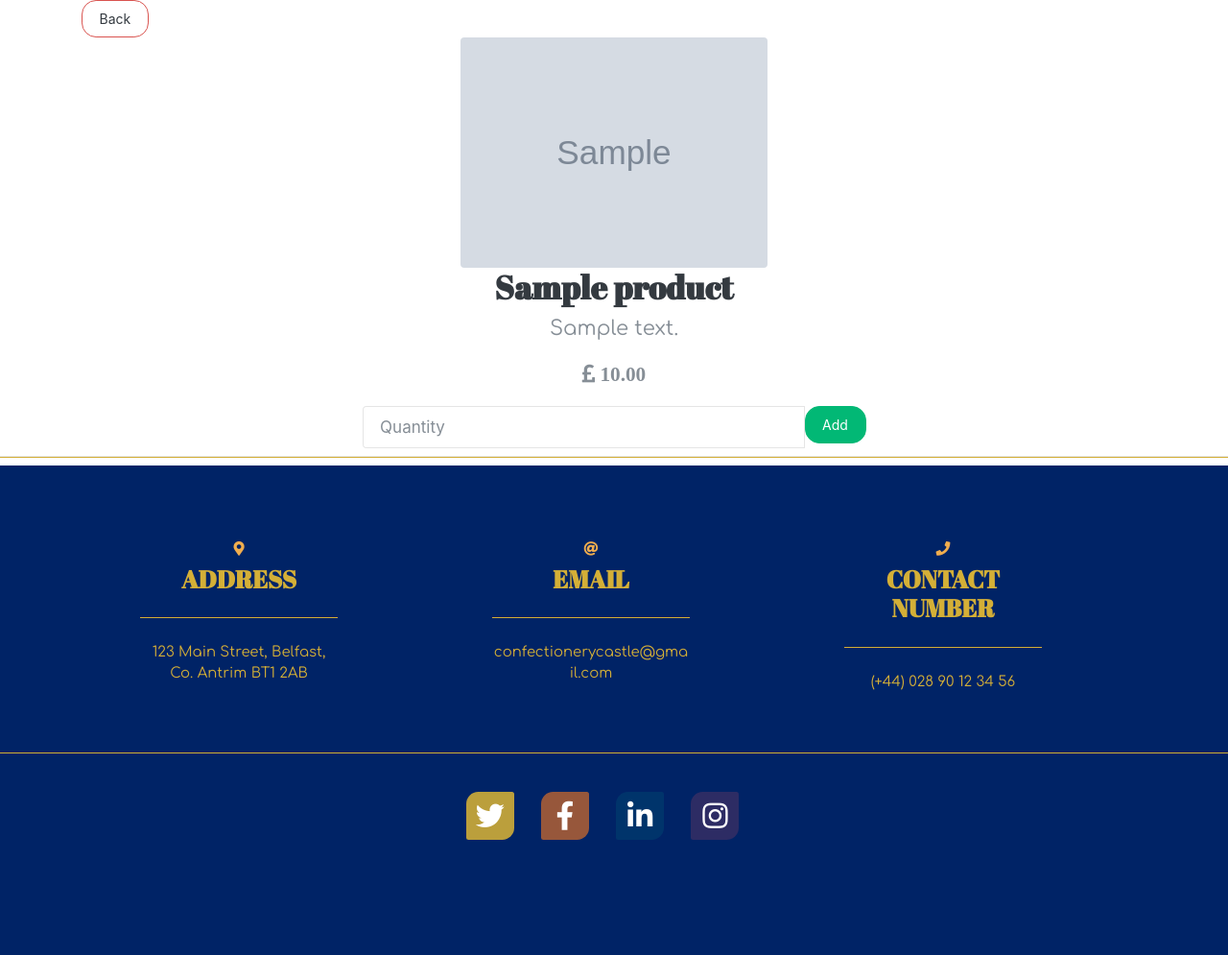
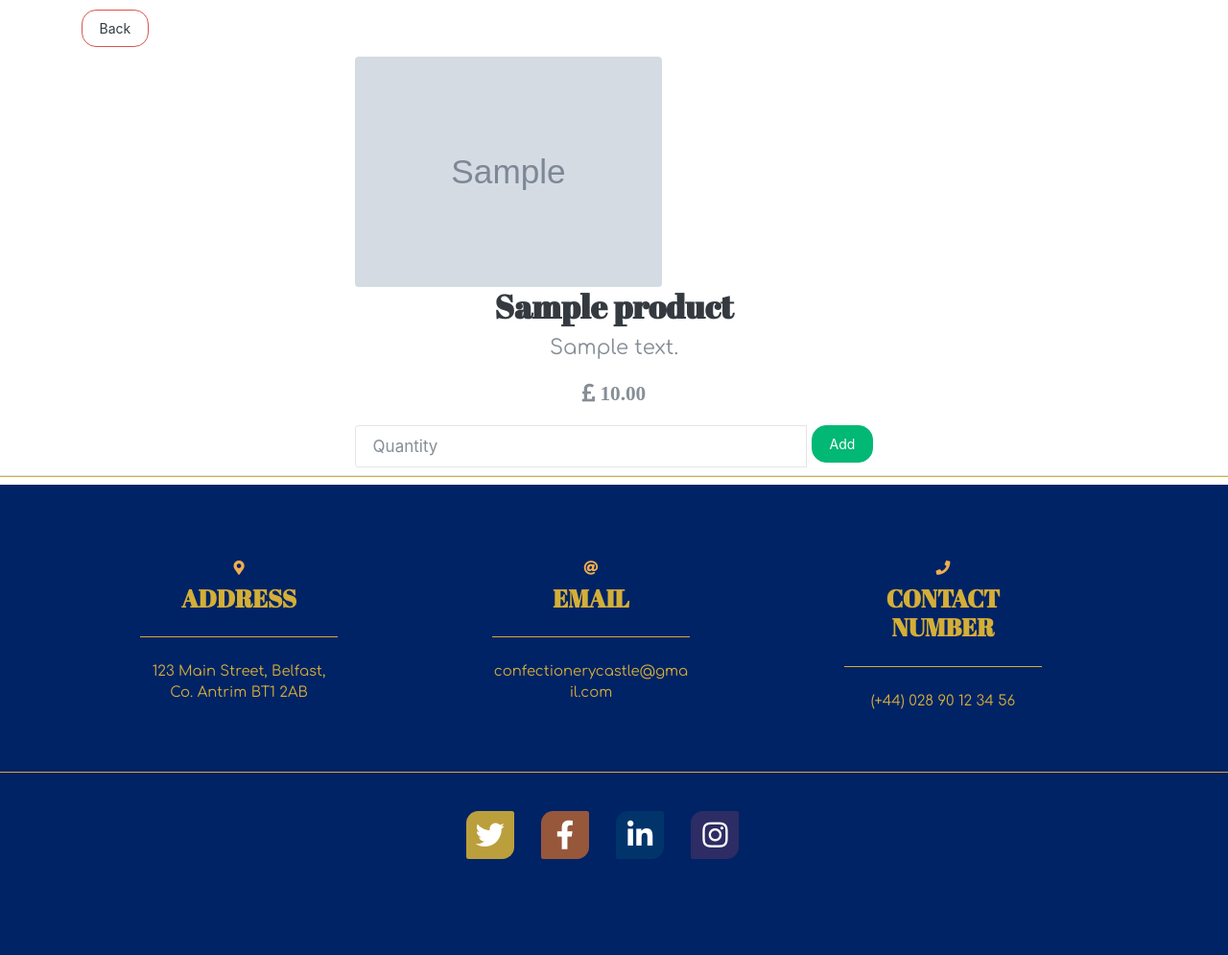
Before and after one commit to LiamMcGcistudent/django-project, a Django app: page /products/1/ in a window 1280 px wide. Shown: the part 96-1091 px from the top of the page at 96% size. Before the commit the page ends 971 px from the top, so only its background shows below. Run offline with Django 3.2, Linux system fonts and the light colour scheme; tables that the repository leaves empty hold one stand-in row (values such as "Sample post"); grey boxes marked "Sample" are stand-in pictures; some libraries are stand-ins or nearby versions.

Commit message:
styling changes

```diff
--- a/products/templates/product_detail.html
+++ b/products/templates/product_detail.html
@@ -2,7 +2,7 @@
 <section>
     <div class="container">
         <a class="btn btn-outline-danger btn-back" onclick="history.go(-1)">Back</a>
-        <div class="container text-center">
+        <div class="text-center">
             <div class="row">
                 <div class="col-md-6 mx-auto">
                     <img src="{{ product.image.url }}" class="rounded product-image"></img>
@@ -29,7 +29,7 @@
                         <div class="input-group">
                             <input name="quantity" type="number" min="1" max="999" class="form-control" placeholder="Quantity">
                             <span class="input-group-btn">
-                            <button class="btn btn-success" type="submit">Add</button>
+                            <button class="btn btn-success btn-add" type="submit">Add</button>
                         </span>
                         </div>
                     </form>
--- a/static/css/styles.css
+++ b/static/css/styles.css
@@ -147,7 +147,7 @@
 .product-image {
     display: block;
     height: 15rem;
-    margin: 0 auto;
+    margin: 0;
 }
 
 .product-padding {
@@ -175,6 +175,15 @@
 
 .product-border {
 	border: 1px solid #002366;
+}
+
+.btn-back {
+	margin-bottom: 10px;
+	margin-top: 10px;
+}
+
+.btn-add {
+	margin-left: 5px;
 }
 
 /**Products**/
@@ -416,3 +425,9 @@
 		font-size: 3.5em;
 	}
 }
+
+@media (max-width: 767px) {
+	.product-image {
+		width: 90%;
+	}
+}
```
